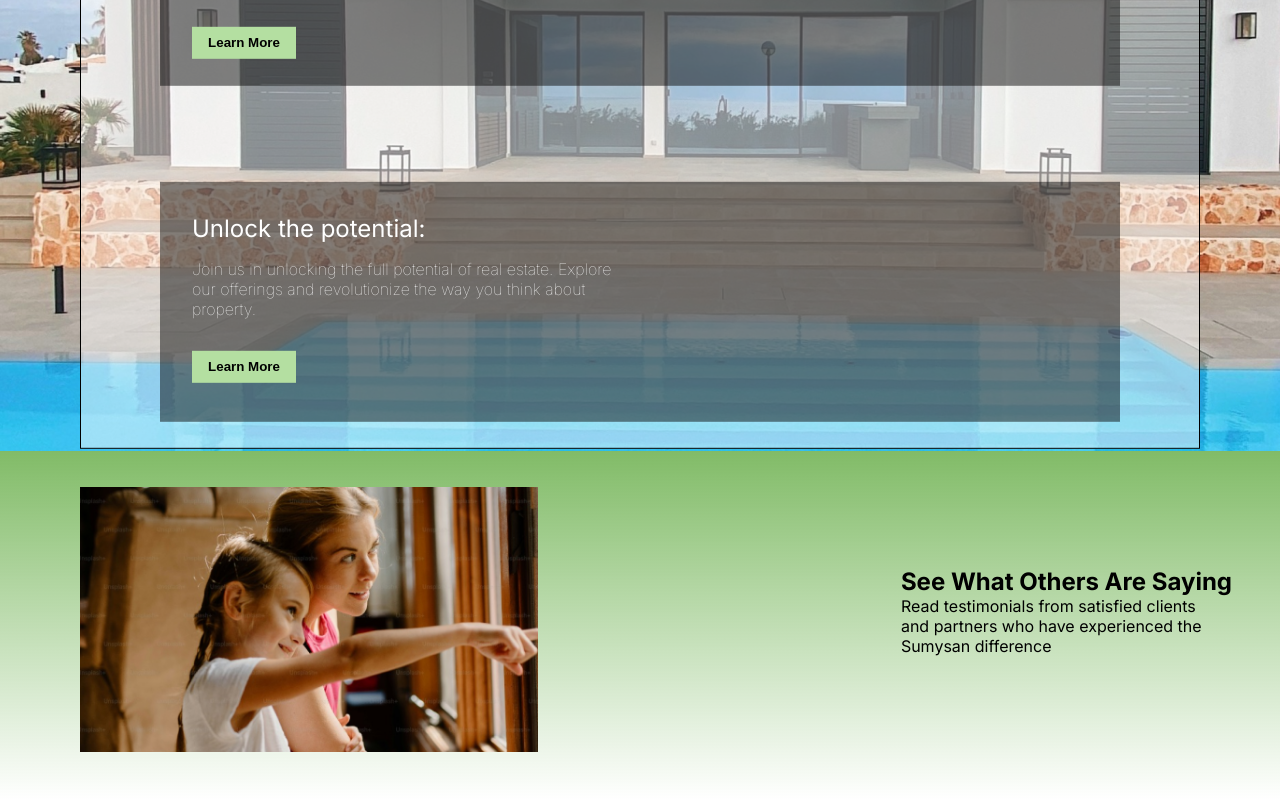
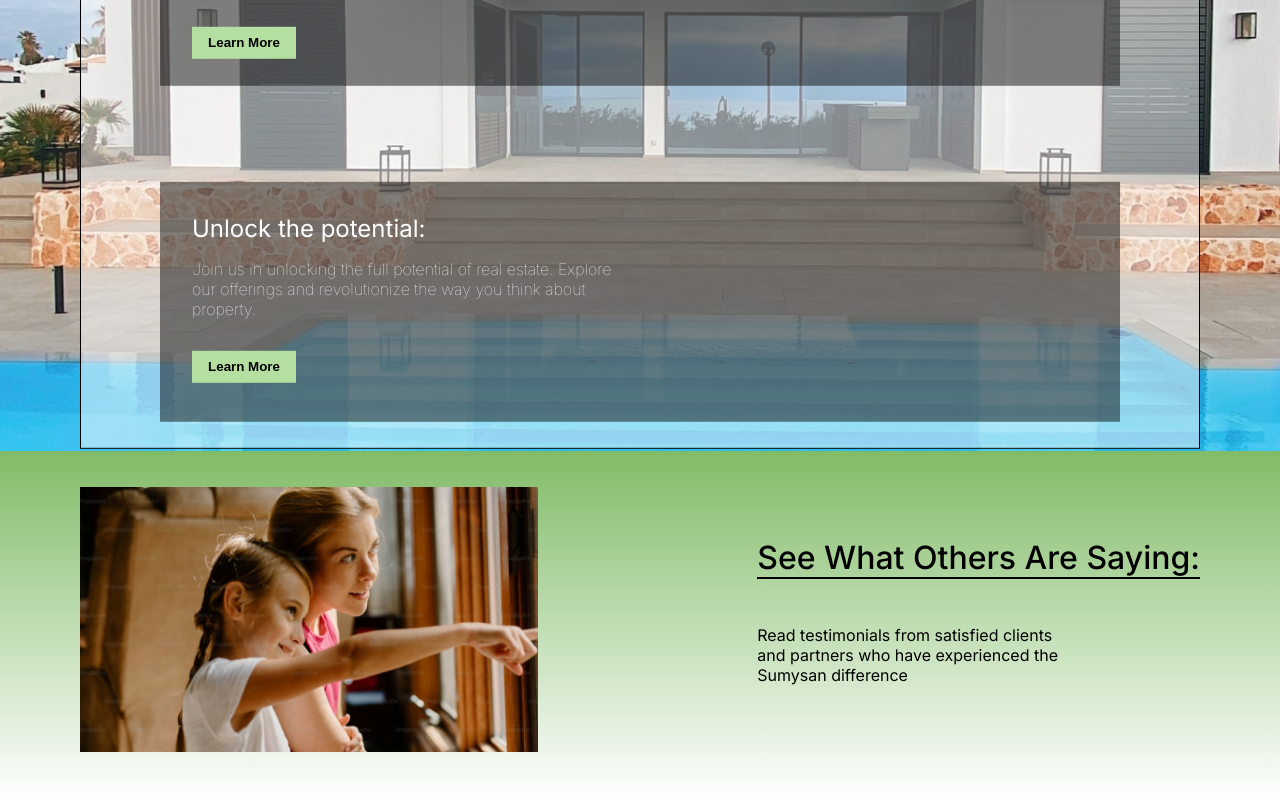
Before and after one commit to SumySan-Homex/Sumysan, a Next.js app: page / in a window 1280 px wide. Shown: the part 1228-2028 px from the top of the page. Built offline with nearby package versions, Linux system fonts and the light colour scheme.

Commit message:
:lipstick: Update UI style file. wip ...

```diff
--- a/components/Content.tsx
+++ b/components/Content.tsx
@@ -9,9 +9,9 @@ const Content = () => {
       <div className={styles.contentContainer}>
         <Image className={styles.image} src={about1} alt="abt" />
 
-        <div>
-          <h2>See What Others Are Saying</h2>
-          <p>
+        <div className={styles.textContent}>
+          <h2 className={styles.text}>See What Others Are Saying:</h2>
+          <p className={styles.paragraph}>
             Read testimonials from satisfied clients
             <br />
             and partners who have experienced the
--- a/styles/content.module.css
+++ b/styles/content.module.css
@@ -22,3 +22,25 @@
   padding-left: 2rem;
   padding-top: 1rem;
 }
+
+.textContent {
+  padding-right: 2rem;
+}
+
+.text {
+  font-weight: 500;
+  font-size: xx-large;
+  text-decoration: none;
+  margin-bottom: 3rem;
+  position: relative;
+}
+
+.text::after {
+  content: "";
+  position: absolute;
+  left: 0;
+  bottom: -2px; /* Adjust as needed */
+  width: 100%;
+  height: 2px; /* Thickness of the underline */
+  background-color: black;
+}
```
